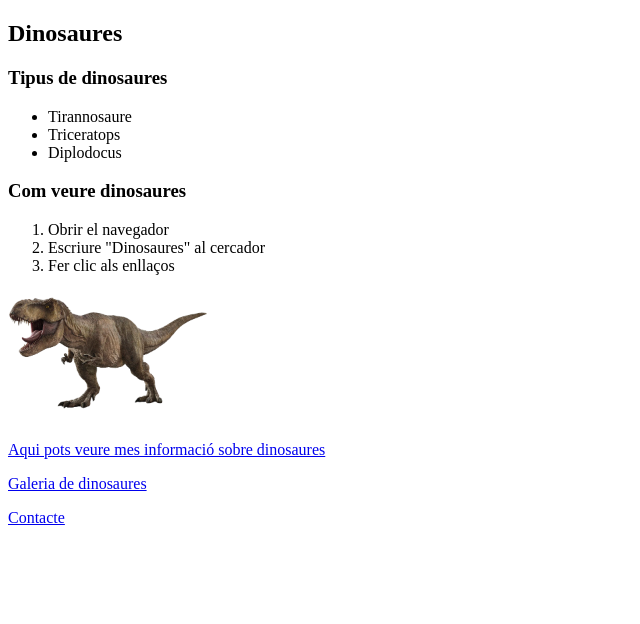
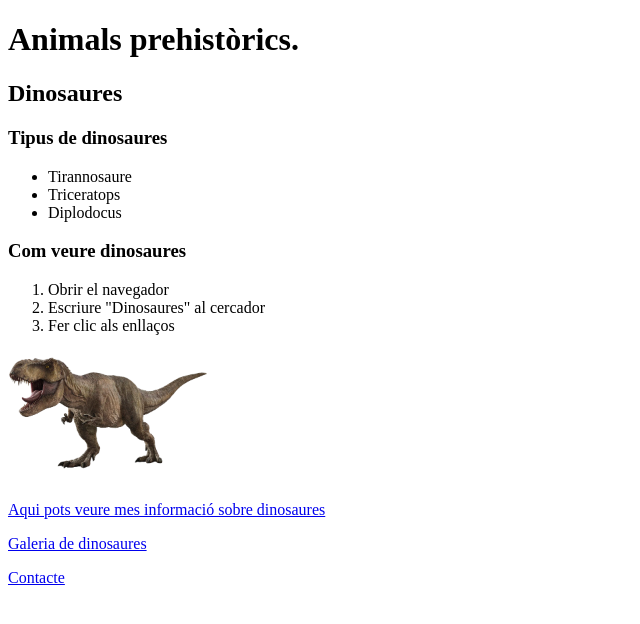
Before and after one commit to aitormera/DAM1M04-Exercici000, a plain HTML site: page index.html in a window 1280 px wide. Shown: the whole page, without its empty margins (0-640 px from the left). Drawn offline with Linux system fonts and the light colour scheme.

Commit message:
Update index.html

```diff
--- a/index.html
+++ b/index.html
@@ -3,9 +3,10 @@
    <head>
        <meta charset="UTF-8">
        <title>Animals Prehistòrics</title>
-       <h2>Dinosaures</h2>
+       <h1>Animals prehistòrics.</h1>
    </head>
    <body>
+    <h2>Dinosaures</h2>
     <h3>Tipus de dinosaures</h3>
     <ul>
 <li>Tirannosaure</li>
```
